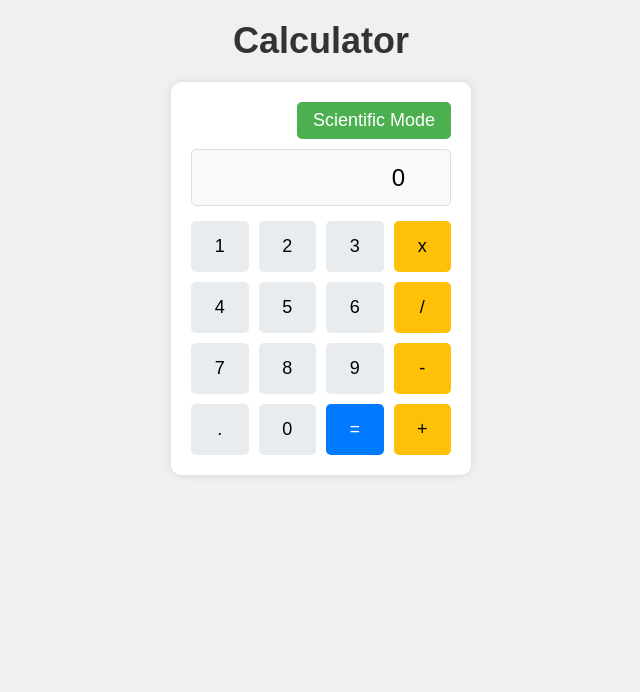
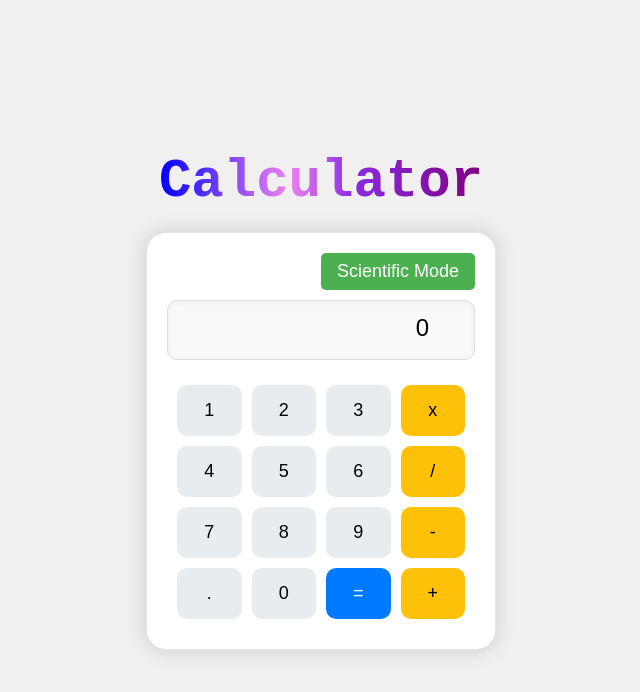
Before and after one commit to salexandru-123/simple_calculator, a plain HTML site: page index.html in a window 1280 px wide. Shown: the whole page, without its empty margins (319-959 px from the left). Drawn offline with Linux system fonts and the light colour scheme.

Commit message:
Resolved merge conflicts

```diff
--- a/index.html
+++ b/index.html
@@ -9,10 +9,15 @@
 <body lang="en">
     <h1 class="header">Calculator</h1>
     <div class="calculator">
+        <!-- Scientific mode toggle switch -->
         <div class="mode-switch">
             <button id="mode-toggle">Scientific Mode</button>
         </div>
-        <div class="result">...</div>
+
+        <!-- Display area for calculator results -->
+        <div class="result">0</div>
+
+        <!-- Grid container for basic calculator buttons -->
         <div class="buttons--container">
             <button id="_0">0</button>
             <button id="_1">1</button>
@@ -31,6 +36,8 @@
             <button id="_mul">x</button>
             <button id="_division">/</button>
         </div>
+
+        <!-- Grid container for scientific calculator buttons -->
         <div class="scientific-buttons hidden">
             <button id="_sqrt">√</button>
             <button id="_square">x²</button>
@@ -43,6 +50,6 @@
             <button id="_right_paren">)</button>
         </div>
     </div>
+    <script defer src="script.js"></script>
 </body>
-<script defer src="script.js"></script>
 </html>
--- a/script.js
+++ b/script.js
@@ -21,6 +21,24 @@ modeToggle.addEventListener('click', () => {
 
 const calculator = function(e) {
     const value = e.target.textContent;
+
+    // Handle clear and backspace operations
+    if (value === 'C') {
+        number = total = 0;
+        operation = null;
+        resultLabel.textContent = '0';
+        return;
+    }
+
+    if (value === '⤶') {
+        if (resultLabel.textContent.length > 1) {
+            resultLabel.textContent = resultLabel.textContent.slice(0, -1);
+        } else {
+            resultLabel.textContent = '0';
+        }
+        number = parseFloat(resultLabel.textContent) || 0;
+        return;
+    }
 
     if(value !== '.') {
         if(resultLabel.textContent === '0' || operation === '=') resultLabel.textContent = '';
@@ -47,6 +65,12 @@ const calculator = function(e) {
             try {
                 // Replace 'x' with '*' for multiplication
                 let expr = resultLabel.textContent.replace(/x/g, '*');
+                // Add implicit multiplication for expressions like 5(3+5)
+                expr = expr.replace(/(\d+|\))(?=\()/g, '$1*');
+                // Check for empty parentheses
+                if (expr.includes('()')) {
+                    throw new Error('Empty parentheses not allowed');
+                }
                 // Evaluate the expression (including parentheses)
                 let evalResult = eval(expr);
                 resultLabel.textContent = String(Number.parseFloat(evalResult.toFixed(8)));
--- a/style.css
+++ b/style.css
@@ -6,30 +6,42 @@
 
 html{
     font-size: 18px;
-    font-family: Arial, Helvetica, sans-serif;
+    font-family: Arial, sans-serif;
 }
 
+/* Center the calculator on the page with flex layout */
 body {
     margin: 0;
-    padding: 20px;
+    min-height: 100vh;
     display: flex;
     flex-direction: column;
     align-items: center;
+    justify-content: center;
     background-color: #f0f0f0;
     font-family: Arial, sans-serif;
+    padding: 20px;
 }
 
+/* Style the calculator header with gradient text effect */
 .header {
-    color: #333;
+    text-align: center;
     margin-bottom: 20px;
+    font-family: monospace;
+    font-size: 3rem;
+    color: transparent;
+    background-clip: text;
+    -webkit-background-clip: text;
+    background-image: linear-gradient(90deg, blue 0%, violet 40%, blueviolet 60%, purple 100%);
 }
 
+/* Main calculator container styling */
 .calculator {
     background-color: #fff;
-    border-radius: 10px;
+    border-radius: 20px;
     padding: 20px;
-    box-shadow: 0 0 10px rgba(0, 0, 0, 0.1);
-    width: 300px;
+    box-shadow: 0 0 20px rgba(0, 0, 0, 0.15);
+    width: 350px;
+    border: 1px solid rgba(0, 0, 0, 0.1);
 }
 
 .mode-switch {
@@ -55,42 +67,50 @@ body {
     background-color: #f8f9fa;
     padding: 15px;
     margin-bottom: 15px;
-    border-radius: 5px;
+    border-radius: 10px;
     text-align: right;
     font-size: 24px;
-    min-height: 30px;
+    min-height: 60px;
     border: 1px solid #ddd;
+    box-shadow: inset 0 2px 5px rgba(0, 0, 0, 0.05);
 }
 
+/* Grid containers for buttons */
 .buttons--container, .scientific-buttons {
     display: grid;
     gap: 10px;
     grid-template-columns: repeat(4, 1fr);
+    padding: 10px;
 }
 
 .scientific-buttons {
     margin-top: 10px;
     grid-template-columns: repeat(3, 1fr);
+    border-top: 1px solid #eee;
+    padding-top: 15px;
 }
 
 .hidden {
     display: none;
 }
 
+/* Button styling */
 button {
     padding: 15px;
     font-size: 18px;
     border: none;
     background-color: #e9ecef;
-    border-radius: 5px;
+    border-radius: 10px;
     cursor: pointer;
-    transition: background-color 0.2s;
+    transition: all 0.2s ease;
 }
 
 button:hover {
     background-color: #dee2e6;
+    transform: translateY(-1px);
 }
 
+/* Special button styling */
 #_equal {
     background-color: #007bff;
     color: white;
@@ -98,15 +118,6 @@ button:hover {
 
 #_equal:hover {
     background-color: #0056b3;
-}
-
-.scientific-buttons button {
-    background-color: #6c757d;
-    color: white;
-}
-
-.scientific-buttons button:hover {
-    background-color: #5a6268;
 }
 
 /* Operation buttons */
@@ -118,33 +129,24 @@ button:hover {
     background-color: #e0a800;
 }
 
-#_0 {
-    grid-column: 2;
+/* Scientific operation buttons */
+.scientific-buttons button {
+    background-color: #6c757d;
+    color: white;
 }
 
-#_comma{
-    grid-column: 1;
+.scientific-buttons button:hover {
+    background-color: #5a6268;
 }
 
-#_minus{
-    grid-row: 3;
-}
-
-#_mul{
-    grid-row:1;
-}
-
-#_division{
-    grid-row: 2 ;
-}
-
-#_equal, #_comma, #_plus, #_0{
-    grid-row: 4;
-}
-
-#_mul, #_division, #_plus, #_minus{
-    grid-column:4;
-}
+/* Grid positioning */
+#_0 { grid-column: 2; }
+#_comma { grid-column: 1; }
+#_minus { grid-row: 3; }
+#_mul { grid-row: 1; }
+#_division { grid-row: 2; }
+#_equal, #_comma, #_plus, #_0 { grid-row: 4; }
+#_mul, #_division, #_plus, #_minus { grid-column: 4; }
 
 div[class="result"]{
     grid-column-start: 1;
```
